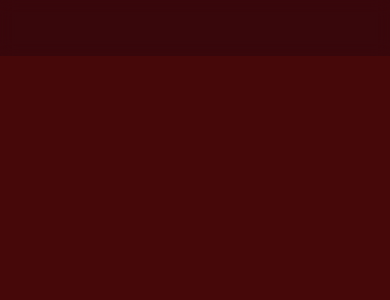
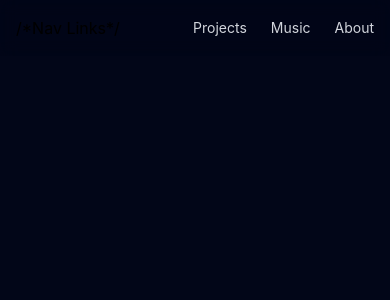
Before and after one commit to gpkanders/portfolio, a React app: page /music in a window 390 px wide. Shown: the top 300 px of the page. Built offline with nearby package versions, Linux system fonts and the light colour scheme; the HTML template or start-up script is replaced by a standard one.

Commit message:
animation+setting up links

```diff
--- a/package.json
+++ b/package.json
@@ -13,6 +13,7 @@
     "@tailwindcss/vite": "^4.3.2",
     "react": "^19.2.7",
     "react-dom": "^19.2.7",
+    "react-router-dom": "^7.18.1",
     "tailwindcss": "^4.3.2"
   },
   "devDependencies": {
--- a/src/App.jsx
+++ b/src/App.jsx
@@ -1,22 +1,32 @@
+import { BrowserRouter as Router, Routes, Route } from 'react-router-dom'
 import Navbar from './components/Navbar'
 import Hero from './components/Hero'
 import About from './components/About'
 import Projects from './components/Projects'
 import Contact from './components/Contact'
 import Footer from './components/Footer'
+import Music from './components/Music'
+import Home from './pages/Home'
+import ProjectsPage from './pages/ProjectsPage'
+import AboutPage from './pages/AboutPage'
+import MusicPage from './pages/MusicPage'
+
 
 
 
 function App() {
   return(
-    <div className="min-h-screen bg-red-950 text-white overflow-hidden">
-      <Navbar />
-      <Hero />
-      <About />
-      <Projects />
-      <Contact />
-      <Footer />
-    </div>
+      <div className="min-h-screen bg-slate-950 text-slate overflow-hidden">
+        <Router>
+          <Navbar />
+          <Routes>
+            <Route path="/" element={<Home/>}/>
+            <Route path="/about" element={<AboutPage/>}/>
+            <Route path="/projects" element={<ProjectsPage/>}/>
+            <Route path="/music" element={<MusicPage/>}/>
+          </Routes>
+        </Router>
+      </div>
   )
 }
 
--- a/src/components/Hero.jsx
+++ b/src/components/Hero.jsx
@@ -1,3 +1,25 @@
+import { useEffect, useState } from "react"
+
 export default function Hero() {
-    return <div></div>
+    const [mousePosition, setMousePosition] = useState({ x: 0 , y: 0 })
+
+    useEffect(()=>{
+        function handleMouseMove(e){
+            /*console.log(e.clientX, e.clientY)*/
+            setMousePosition({ x: e.clientX, y: e.clientY })
+        }
+
+        window.addEventListener("mousemove", handleMouseMove)
+
+        return ()=> window.removeEventListener("mousemove", handleMouseMove)
+    }, [])
+
+    return <section className="relative min-h-screen flex items-center justify-center pt-16 sm:pt-20 px-4 sm:px-6 lg:px-8 overflow-hidden">
+        <div className="absolute inset-0 opacity-30" style={{
+            background: `radial-gradient(600px circle at ${mousePosition.x}px ${mousePosition.y}px, rgba(59,130,246,0.5), transparent 40%)`
+        }}/>
+
+        <div className="absolute top-20 left-4 sm:left-10  w-48 sm:w-72 h-48 sm:h-72 bg-blue-500/10 rounded-full blur-3xl animate-pulse"/>
+        <div className="absolute bottom-20 right-4 sm:right-10 w-64 sm:w-96 h-64 sm:h-96 bg-cyan-500/10 rounded-full blur-3xl animate-pulse delay-1000"/>
+    </section>
 }
--- /dev/null
+++ b/src/components/Music.jsx
@@ -0,0 +1,3 @@
+export default function Music() {
+    return <div></div>
+}
--- a/src/components/Navbar.jsx
+++ b/src/components/Navbar.jsx
@@ -1,8 +1,23 @@
+import { Link } from 'react-router-dom'
+
 export default function Navbar() {
     return (
     <nav className="fixed top-0 w-full z-50 transition-all duration-300 bg-slate-950/20 backdrop-blur-sm">
         <div className="max-w-7xl mx-auto px-4 sm:px-6 lg:px-8">
-            <div className="flex justify-between `items-center h-14 sm:h-16 md:h-20"></div>
+            <div className="flex justify-between items-center h-14 sm:h-16 md:h-20">
+            /*Nav Links*/
+                <div className="flex items-center space-x-6 lg:space-x-8">
+                    <Link to="/projects" className="text-gray-300 hover:text-white text-sm lg:text-base">
+                    Projects
+                    </Link>
+                    <Link to="/music" className="text-gray-300 hover:text-white text-sm lg:text-base">
+                    Music
+                    </Link>
+                    <Link to="/about" className="text-gray-300 hover:text-white text-sm lg:text-base">
+                    About
+                    </Link>
+                </div>
+            </div>
         </div>
     </nav>
     )
--- a/src/components/Projects.jsx
+++ b/src/components/Projects.jsx
@@ -1,3 +1,4 @@
 export default function Projects() {
-    return <div></div>
+    return <div>
+    </div>
 }
--- /dev/null
+++ b/src/pages/AboutPage.jsx
@@ -0,0 +1,10 @@
+import About from '../components/About'
+
+export default function AboutPage() {
+  return (
+    <>
+      <About />
+      {/* any other home-only content */}
+    </>
+  )
+}
--- /dev/null
+++ b/src/pages/Home.jsx
@@ -0,0 +1,11 @@
+// pages/Home.jsx
+import Hero from '../components/Hero'
+
+export default function Home() {
+  return (
+    <>
+      <Hero />
+      {/* any other home-only content */}
+    </>
+  )
+}
--- /dev/null
+++ b/src/pages/MusicPage.jsx
@@ -0,0 +1,10 @@
+import Music from '../components/Music'
+
+export default function MusicPage() {
+  return (
+    <>
+      <Music />
+      {/* any other home-only content */}
+    </>
+  )
+}
--- /dev/null
+++ b/src/pages/ProjectsPage.jsx
@@ -0,0 +1,10 @@
+import Projects from '../components/Projects'
+
+export default function ProjectsPage() {
+  return (
+    <>
+      <Projects />
+      {/* any other home-only content */}
+    </>
+  )
+}
```
Also changed, not shown: 1 other file (tests, documents, lock files or other folders).
